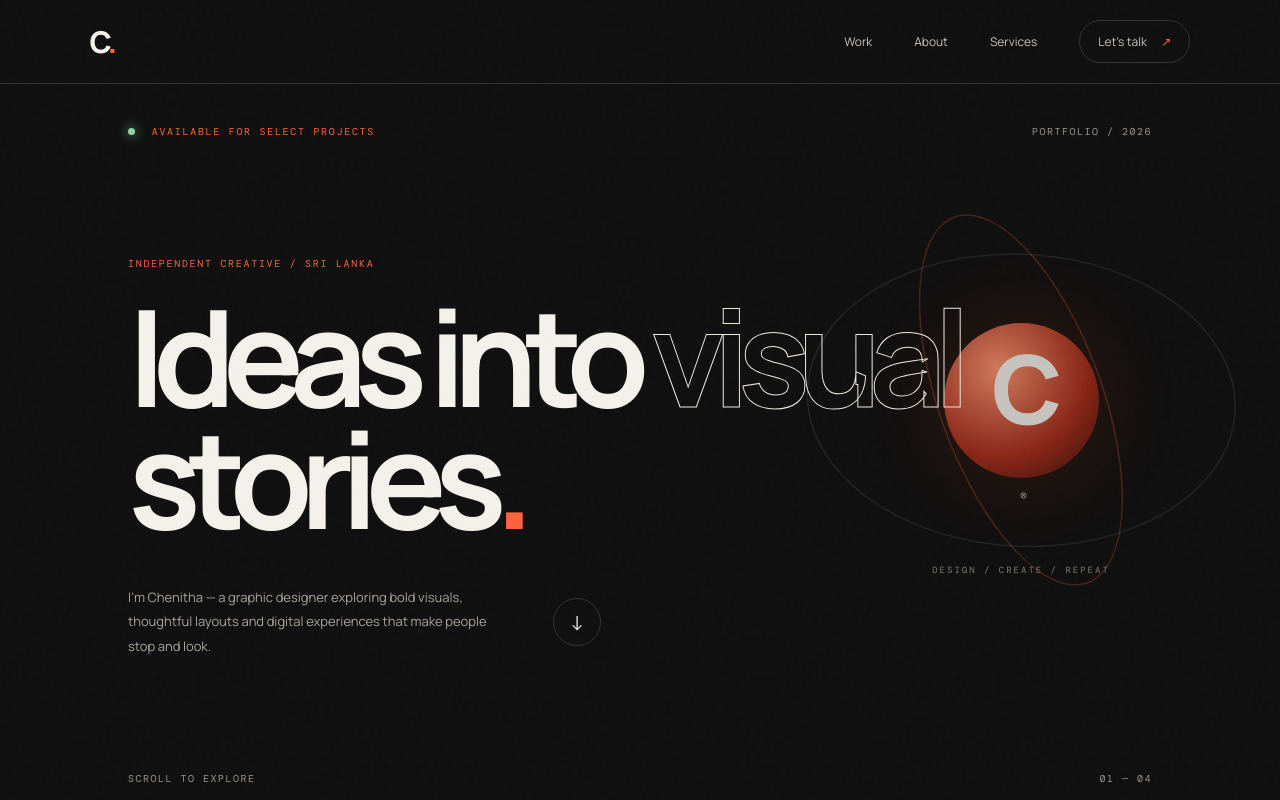
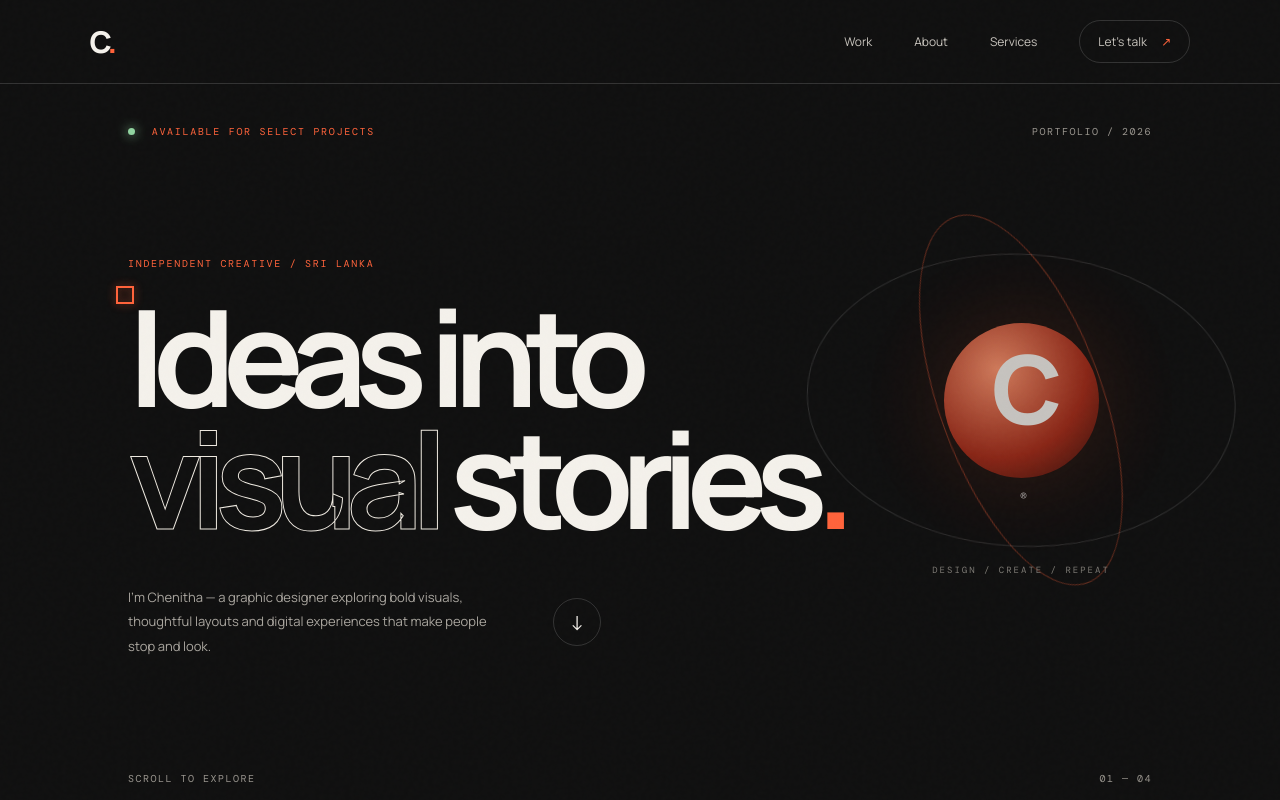
Before and after one commit to ig-chenitha/Testing-Web-Site, a plain HTML site: page index.html in a window 1280 px wide. Shown: the top 800 px of the page. Drawn offline with nearby package versions, Linux system fonts and the light colour scheme.

Commit message:
Style TrueFocus hero heading animation

```diff
--- a/style.css
+++ b/style.css
@@ -38,3 +38,20 @@
 @media(hover:hover) and (pointer:fine){.flex-card:hover{transform:translateY(-3px) rotateY(var(--tilt-x)) rotateX(var(--tilt-y));}}
 @media(max-width:800px){.flex-carousel{overflow:hidden}.flex-card.is-active{transform:translateY(0) scale(1)}}
 @media(prefers-reduced-motion:reduce){.flex-card,.flex-card::before,.flex-card img{filter:none!important;transform:none!important;box-shadow:none!important}}
+
+
+/* TrueFocus-style animated focus for the main hero heading */
+.true-focus-heading{overflow:visible}
+.true-focus-wrap{position:relative;display:inline-block;padding:9px 12px 13px;margin:-9px -12px -13px;max-width:100%}
+.true-focus-line{display:block;white-space:nowrap}
+.true-focus-line .focus-word{display:inline-block;will-change:filter,opacity,transform;transition:filter .5s cubic-bezier(.65,0,.35,1),opacity .5s ease,transform .5s cubic-bezier(.65,0,.35,1)}
+.true-focus-line .focus-word.is-focused{filter:blur(0)!important;opacity:1!important;transform:scale(1.025)}
+.true-focus-line .focus-word.is-unfocused{filter:blur(2px);opacity:.88}
+.true-focus-frame{position:absolute;inset:0;pointer-events:none;z-index:3}
+.focus-corner{position:absolute;width:18px;height:18px;border-color:var(--orange);border-style:solid;filter:drop-shadow(0 0 5px rgba(255,99,59,.32));transition:all .45s cubic-bezier(.65,0,.35,1)}
+.focus-corner.top-left{top:var(--focus-y,0px);left:var(--focus-x,0px);border-width:2px 0 0 2px}
+.focus-corner.top-right{top:var(--focus-y,0px);left:var(--focus-right,0px);border-width:2px 2px 0 0}
+.focus-corner.bottom-left{top:var(--focus-bottom,0px);left:var(--focus-x,0px);border-width:0 0 2px 2px}
+.focus-corner.bottom-right{top:var(--focus-bottom,0px);left:var(--focus-right,0px);border-width:0 2px 2px 0}
+@media(max-width:460px){.true-focus-wrap{padding:7px 9px 10px;margin:-7px -9px -10px}.focus-corner{width:13px;height:13px}}
+@media(prefers-reduced-motion:reduce){.true-focus-line .focus-word,.focus-corner{transition:none!important}.true-focus-line .focus-word.is-unfocused{filter:none;opacity:1}}
```
